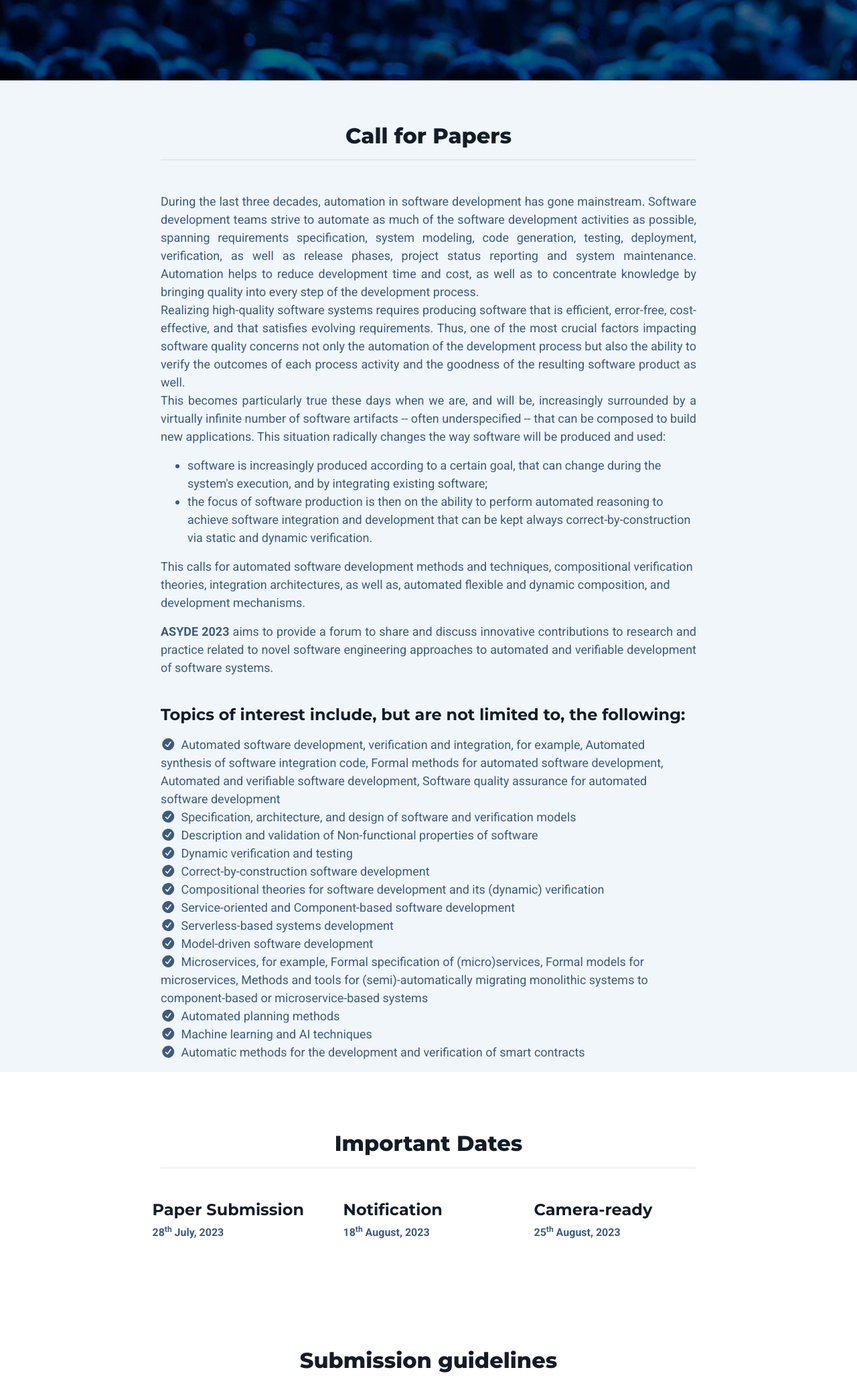
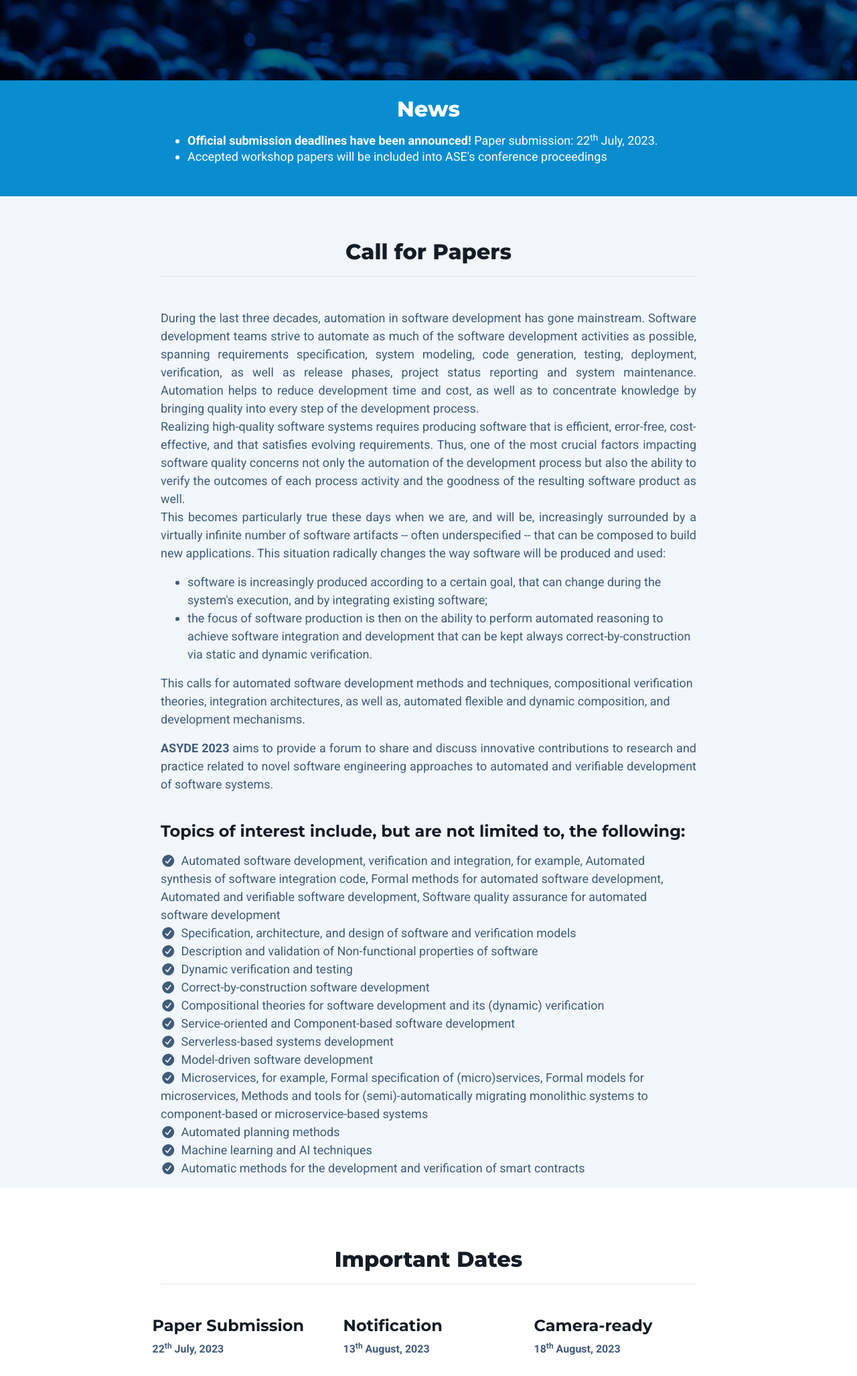
Before and after one commit to asyde-series/asyde2023, a plain HTML site: page index.html in a window 1280 px wide. Shown: the part 500-2554 px from the top of the page at 67% size. Drawn offline with Linux system fonts and the light colour scheme.

Commit message:
Updated deadlines and added proceedings info

```diff
--- a/index.html
+++ b/index.html
@@ -78,16 +78,17 @@
 
 		<!-- News Section -->
 
- 		<!-- <div class="stats-block theme-bg-primary text-white py-4 text-left">
+ 		<div class="stats-block theme-bg-primary text-white py-4 text-left">
 			<div class="container">
 				<h3 class="section-heading text-center mb-3 text-white">News</h3>
 				<div class="section-intro single-col-max mx-auto mb-4">
 					<ul class="News">
-						<li class="item"><strong>Submission deadlines have been announced!</strong> Paper submission: 28<sup>th</sup> July, 2023.</li>
+						<li class="item"><strong>Official submission deadlines have been announced!</strong> Paper submission: 22<sup>th</sup> July, 2023.</li>
+						<li class="item">Accepted workshop papers will be included into ASE's conference proceedings</li>
 					</ul>
 				</div>
 			</div>
-		</div> -->
+		</div>
 
 
 		<section id="about-section" class="about-section section theme-bg-light">
@@ -149,15 +150,15 @@
 					</div> -->
 					<div class="logo-item col-6 col-md-6 col-lg-3">
 						<h4 class="title mb-9">Paper Submission</h4>
-						<p><strong>28<sup>th</sup> July, 2023</strong></p>
+						<p><strong>22<sup>th</sup> July, 2023</strong></p>
 					</div>
 					<div class="logo-item col-6 col-md-4 col-lg-3">
 						<h4 class="title mb-9">Notification</h4>
-						<p><strong>18<sup>th</sup> August, 2023</strong></p>
+						<p><strong>13<sup>th</sup> August, 2023</strong></p>
 					</div>
 					<div class="logo-item col-6 col-md-4 col-lg-3">
 						<h4 class="title mb-9">Camera-ready</h4>
-						<p><strong>25<sup>th</sup> August, 2023</strong></p>
+						<p><strong>18<sup>th</sup> August, 2023</strong></p>
 					</div>
 				</div>
 			</div><!--//container-->
@@ -194,6 +195,9 @@
 						</p>
 					</p>
 					<p>Each submitted paper will undergo a formal peer review process by at least 3 Program Committee members. </p>
+					<p>
+						<strong>Accepted papers will be included in the ASE's conference proceedings.</strong>
+					</p>
 					<p align="justify">
 						Paper submission is done via <a href="https://easychair.org/conferences/?conf=asyde2023"><strong>EasyChair</strong></a>.
 					</p>
```
